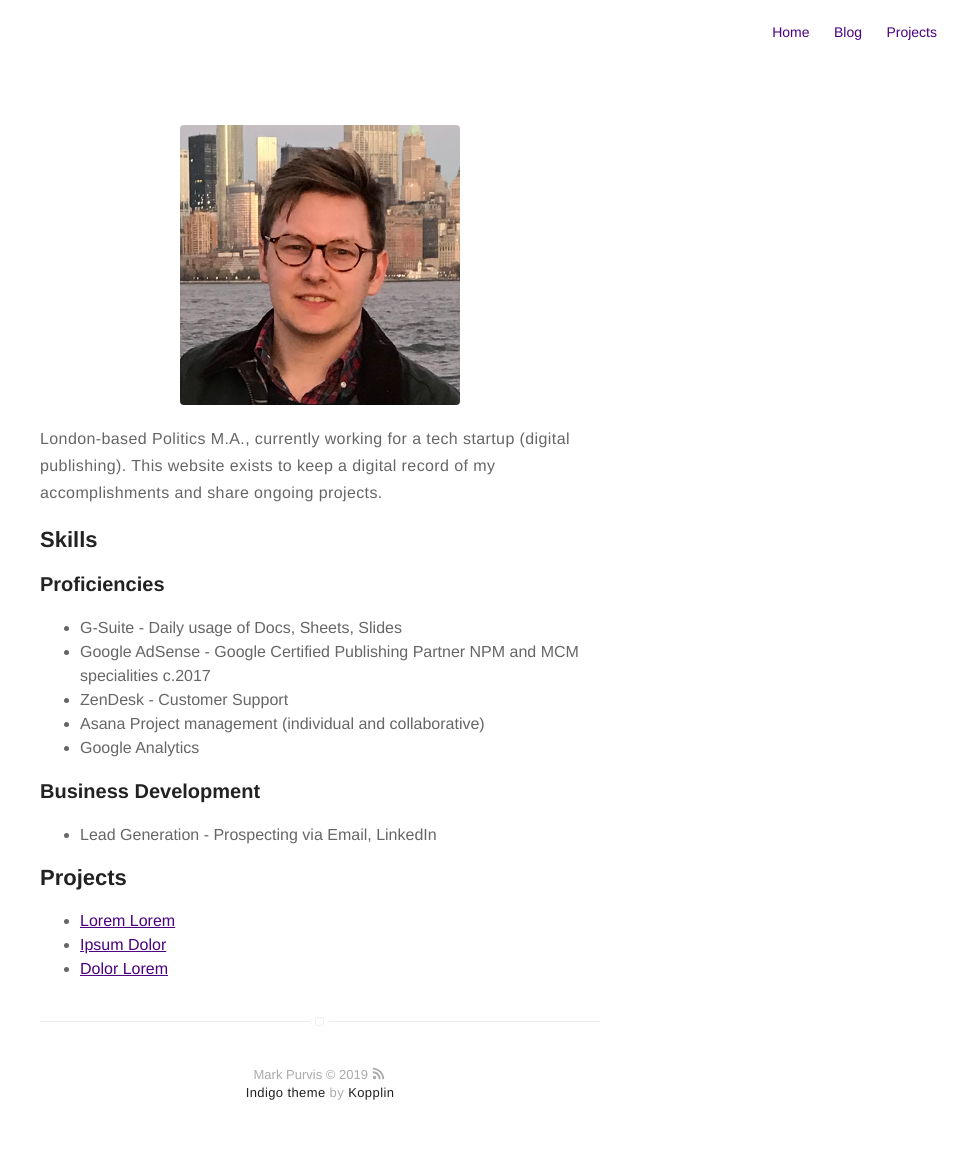
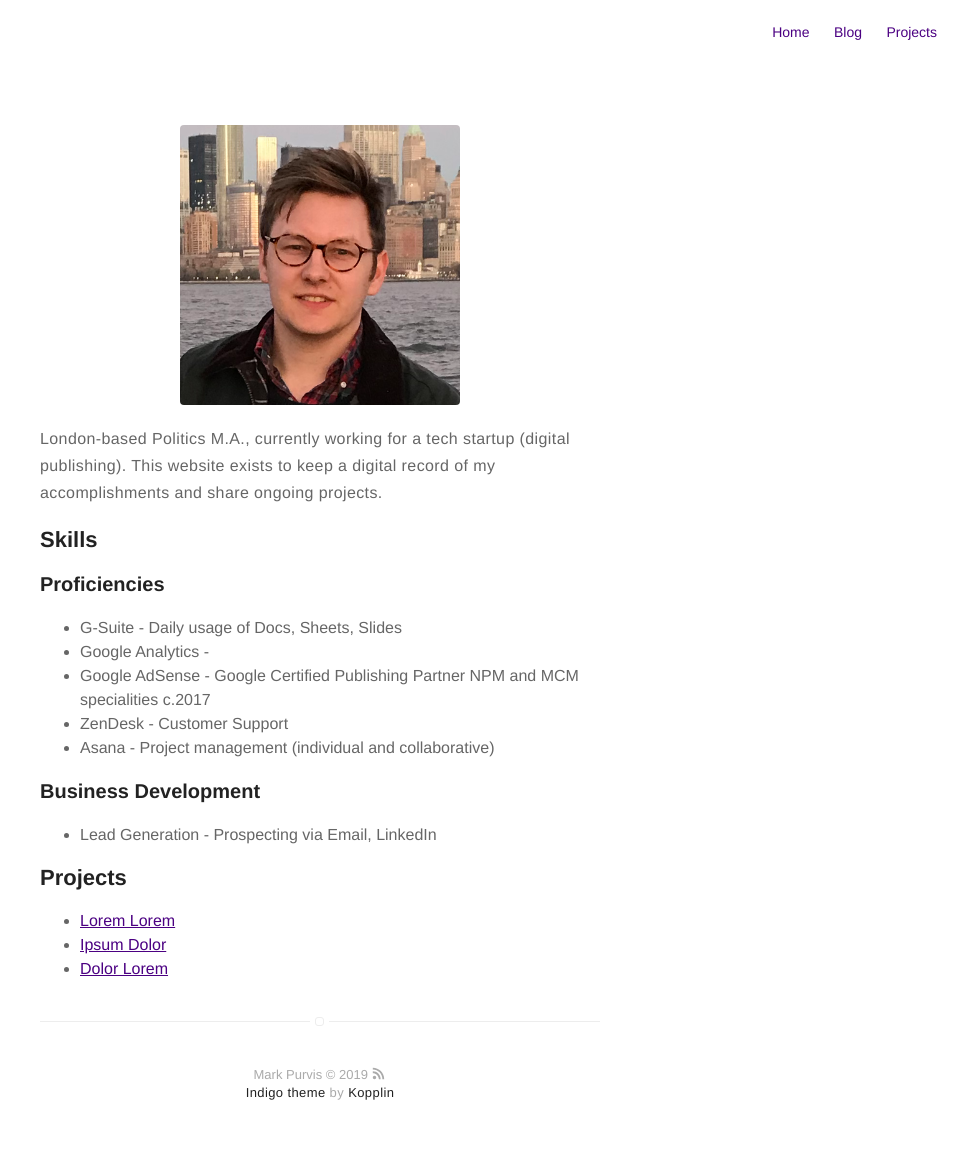
Before and after one commit to markprvs/markprvs.github.io, a Jekyll site: the page built from about.md, in a window 1280 px wide. Shown: the whole page, without its empty margins (320-1280 px from the left). Built offline with Jekyll 4.4.1, drawn with Linux system fonts in a browser that asks for light colours.

Commit message:
skills (3)

```diff
--- a/about.md
+++ b/about.md
@@ -14,10 +14,10 @@ layout: page
 
 <ul class="skill-list">
 	<li><b>G-Suite</b> - Daily usage of Docs, Sheets, Slides</li>
+	<li><b>Google Analytics</b> - </li>
 	<li><b>Google AdSense</b> - Google Certified Publishing Partner NPM and MCM specialities c.2017 </li>
 	<li><b>ZenDesk</b> - Customer Support</li>
-	<li><b>Asana</b> Project management (individual and collaborative)</li>
-	<li><b>Google Analytics</b></li>
+	<li><b>Asana</b> - Project management (individual and collaborative)</li>
 </ul>
 
 
```
